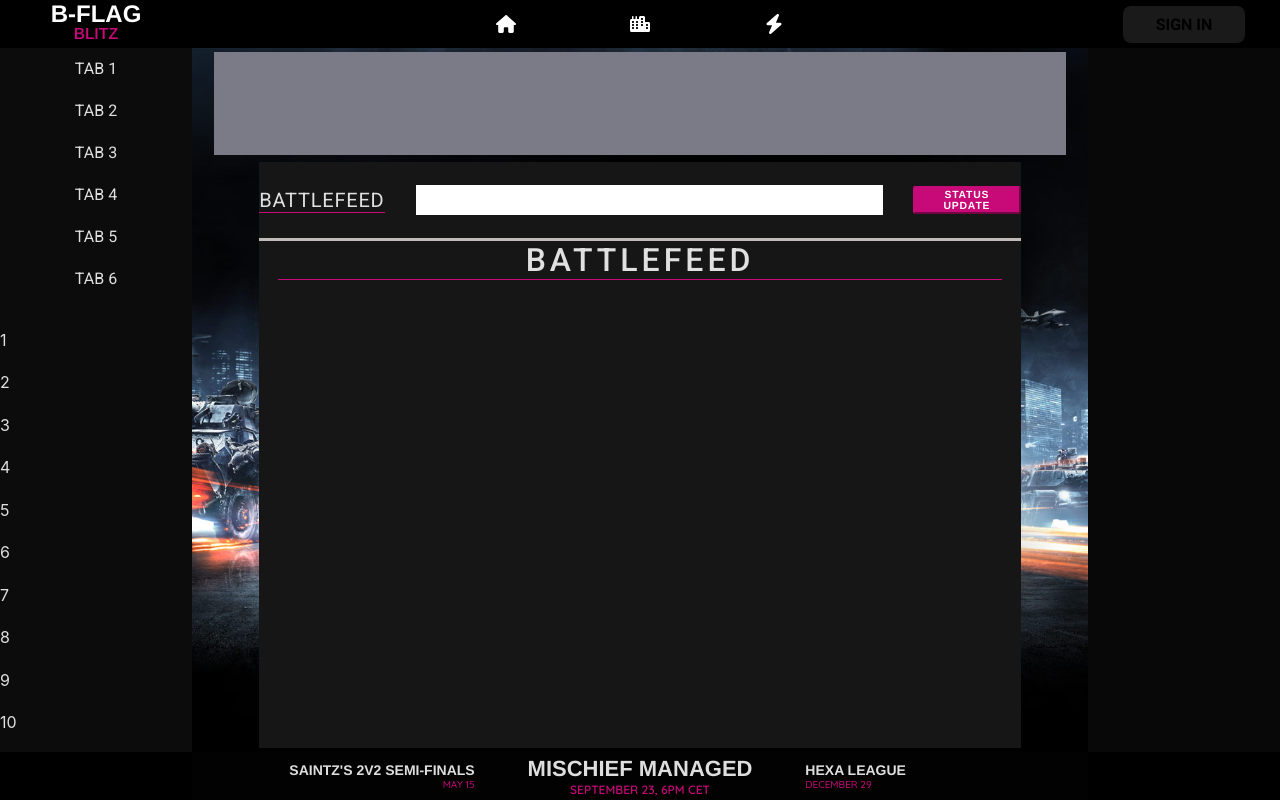
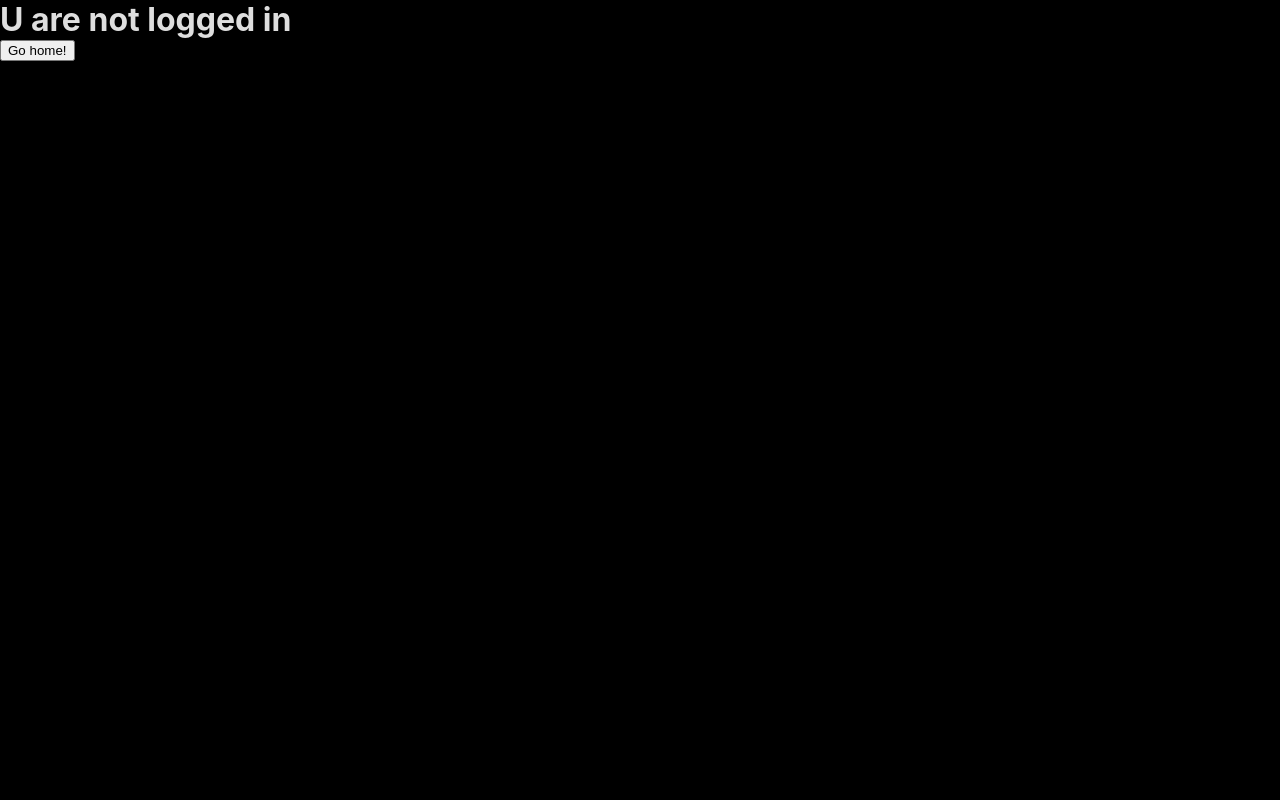
Before and after one commit to zerqahh/BFH, a React (Create React App) app: page /success in a window 1280 px wide. Built offline with nearby package versions, Linux system fonts and the light colour scheme.

Commit message:
Logowanie via discord/email. Maile z supabase nie przychodza na niektore poczty (?)

```diff
--- a/package.json
+++ b/package.json
@@ -3,6 +3,11 @@
   "version": "0.1.0",
   "private": true,
   "dependencies": {
+    "@emotion/react": "^11.11.0",
+    "@emotion/styled": "^11.11.0",
+    "@mui/material": "^5.13.3",
+    "@supabase/auth-ui-react": "^0.4.2",
+    "@supabase/supabase-js": "^2.23.0",
     "@testing-library/jest-dom": "^5.16.5",
     "@testing-library/react": "^13.4.0",
     "@testing-library/user-event": "^13.5.0",
@@ -10,6 +15,7 @@
     "node-sass": "^7.0.3",
     "react": "^18.2.0",
     "react-dom": "^18.2.0",
+    "react-router-dom": "^6.11.2",
     "react-scripts": "5.0.1",
     "web-vitals": "^2.1.4"
   },
--- a/src/App.js
+++ b/src/App.js
@@ -1,18 +1,27 @@
-import Header from "./Header.js";
-import Bflag from "./Bflag.js";
-import Footer from "./footer.js";
 
+import { BrowserRouter as Router, Routes, Route } from 'react-router-dom';
+import LoginPage from "./loginPage.js";
+import Success from "./successLogin.js";
 
+// function App() {
+//   return (
+//     <>
+//       <Header />
+//       <Bflag />
+//       <Footer />
+//     </>
+//   );
+// }
 
 
 function App() {
   return (
-    <>
-      <Header />
-      <Bflag />
-      <Footer />
-    </>
-  );
+    <Router>
+      <Routes>
+        <Route path="/" element={<LoginPage />}></Route>
+        <Route path="/success" element={<Success />} ></Route>
+      </Routes>
+    </Router>
+  )
 }
-
 export default App;
--- a/src/Bflag.js
+++ b/src/Bflag.js
@@ -1,6 +1,7 @@
 import "./App.scss";
 import "./Bflag.scss";
 import React, { useState } from 'react';
+import { v4 as uuidv4 } from 'uuid';
 
 
 
@@ -14,12 +15,13 @@ function Bflag() {
     setInputText(event.target.value);
   };
 
+
   const handleButtonClick = () => {
-    setGeneratedText((prevGeneratedText) => [inputText, ...prevGeneratedText]);
+    const id = uuidv4();
+    const post = { id, text: inputText };
+    setGeneratedText((prevGeneratedText) => [post, ...prevGeneratedText]);
     setInputText('');
   };
-
-
 
   return (
     <section className="main-container">
@@ -59,8 +61,7 @@ function Bflag() {
 
               </div>
               <div className="mainfeed-bottom">
-                <div className="mainfeed-post">
-                  <p>BATTLEFEED</p>
+                <div className="mainfeed-post"><p>STATUS UPDATE</p>
                   <div className="mainfeed-post-input">
                     <input value={inputText} onChange={handleInputChange} maxLength={1000} />
                     <button onClick={handleButtonClick} disabled={inputText.trim() === ''}>STATUS UPDATE</button>
@@ -71,10 +72,12 @@ function Bflag() {
                     <p>BATTLEFEED</p>
                   </div>
 
-                  {generatedText.map((text, index) => (
-                    <div className="mainfeed-view-generated" key={index}>
-                      <p id="nick" >zerqPROSPIELER</p>
-                      <p>{text}</p>
+                  {generatedText.map((post) => (
+                    <div className="mainfeed-view-generated" key={post.id}>
+                      <p id="nick">name</p>
+                      <p>{post.text}</p>
+                      {/* <a href={`https://bflaghub.com/posts/${post.id}`}>Przejdź do postu</a> */}
+
 
 
                     </div>
--- a/src/Header.js
+++ b/src/Header.js
@@ -1,6 +1,11 @@
 import "./App.scss";
 import "./Header.scss";
-function Header() {
+function Header({ user, onLogout }) {
+
+  const username = user?.user_metadata?.provider_access_token?.username || "";
+
+
+
   return (
     <header className="App-header">
       <div className="header-content">
@@ -35,12 +40,20 @@ function Header() {
 
 
         <div className="nav-login">
-          <button>
-            <span>SIGN IN</span>
+
+
+          <div className="login-name">
+            <span>{user.identities[1]?.identity_data?.full_name}</span>
+
+
+          </div>
+
+          <div className="login-avatar">
+            <img src={user.identities[1]?.identity_data?.avatar_url} alt="Avatar" style={{ width: "5vmin", height: "5vmin", borderRadius: "5vmin" }} /> </div>
+
+          <button onClick={onLogout}>
+            <span>SIGN OUT</span>
           </button>
-
-          <div className="login-name"></div>
-          <div className="login-avatar"></div>
         </div>
       </div>
     </header>
--- a/src/Header.scss
+++ b/src/Header.scss
@@ -134,7 +134,7 @@
       display: flex;
       justify-content: center;
       align-items: center;
-
+      gap: 1.5vmin;
 
       button {
         border-radius: 1vmin;
@@ -153,6 +153,12 @@
         background-color: var(--color-pink);
         transition: 0.1s;
       }
+
+      span {
+        font-size: 2vmin;
+        font-family: var(--font-primary);
+      }
+
     }
   }
 }
--- /dev/null
+++ b/src/loginPage.js
@@ -0,0 +1,47 @@
+import { createClient } from "@supabase/supabase-js";
+import { Auth } from "@supabase/auth-ui-react"
+import {
+    // Import predefined theme
+    ThemeSupa,
+} from '@supabase/auth-ui-shared'
+import { useNavigate } from "react-router-dom";
+
+
+
+const supabase = createClient(
+    "https://hunvqnqhkoajdylgpfkk.supabase.co",
+    "eyJhbGciOiJIUzI1NiIsInR5cCI6IkpXVCJ9.eyJpc3MiOiJzdXBhYmFzZSIsInJlZiI6Imh1bnZxbnFoa29hamR5bGdwZmtrIiwicm9sZSI6ImFub24iLCJpYXQiOjE2ODUzODc1NDEsImV4cCI6MjAwMDk2MzU0MX0.pyQ-VEUf11opspeujXdjnL_i5p6kVpYyn-rpLWjAggA"
+
+
+);
+
+
+
+function LoginPage() {
+
+    const navigate = useNavigate();
+
+    supabase.auth.onAuthStateChange(async (event) => {
+
+        if (event == "SIGNED_IN") {
+
+            navigate("/success");
+
+        }
+
+    });
+
+    return (
+
+        <div className="LoginPage">
+            <Auth
+                supabaseClient={supabase}
+                appearance={{ theme: ThemeSupa }}
+                theme="dark"
+                providers={["discord"]}
+            />
+        </div>
+    )
+}
+
+export default LoginPage;
--- /dev/null
+++ b/src/successLogin.js
@@ -0,0 +1,66 @@
+import { createClient } from "@supabase/supabase-js";
+import { useNavigate } from "react-router-dom";
+import React, { useEffect, useState } from 'react';
+import Header from "./Header.js";
+import Bflag from "./Bflag.js";
+import Footer from "./footer.js";
+
+
+
+const supabase = createClient(
+    "https://hunvqnqhkoajdylgpfkk.supabase.co",
+    "eyJhbGciOiJIUzI1NiIsInR5cCI6IkpXVCJ9.eyJpc3MiOiJzdXBhYmFzZSIsInJlZiI6Imh1bnZxbnFoa29hamR5bGdwZmtrIiwicm9sZSI6ImFub24iLCJpYXQiOjE2ODUzODc1NDEsImV4cCI6MjAwMDk2MzU0MX0.pyQ-VEUf11opspeujXdjnL_i5p6kVpYyn-rpLWjAggA"
+
+
+);
+
+
+
+function Success() {
+    const [user, setUser] = useState({});
+    const navigate = useNavigate();
+
+    useEffect(() => {
+        async function getUserData() {
+            await supabase.auth.getUser().then((value) => {
+                // value.data.user
+                if (value.data?.user) {
+                    // console.log(value.data.user)
+                    setUser(value.data.user)
+                }
+
+            })
+        }
+        getUserData();
+
+    }, []);
+
+    async function signOutUser() {
+        const { error } = await supabase.auth.signOut();
+        navigate("/");
+    }
+
+    return (
+
+        <div className="Success">
+            {Object.keys(user).length !== 0 ?
+                <>
+
+                    <Header user={user} onLogout={signOutUser} />
+                    <Bflag />
+                    <Footer />
+
+                </>
+
+                :
+                <>
+                    <h1>U are not logged in</h1>
+                    <button onClick={() => { navigate("/") }}>Go home!</button>
+                </>
+            }
+
+        </div>
+    );
+}
+
+export default Success
```
Also changed, not shown: 1 other file (tests, documents, lock files or other folders).
